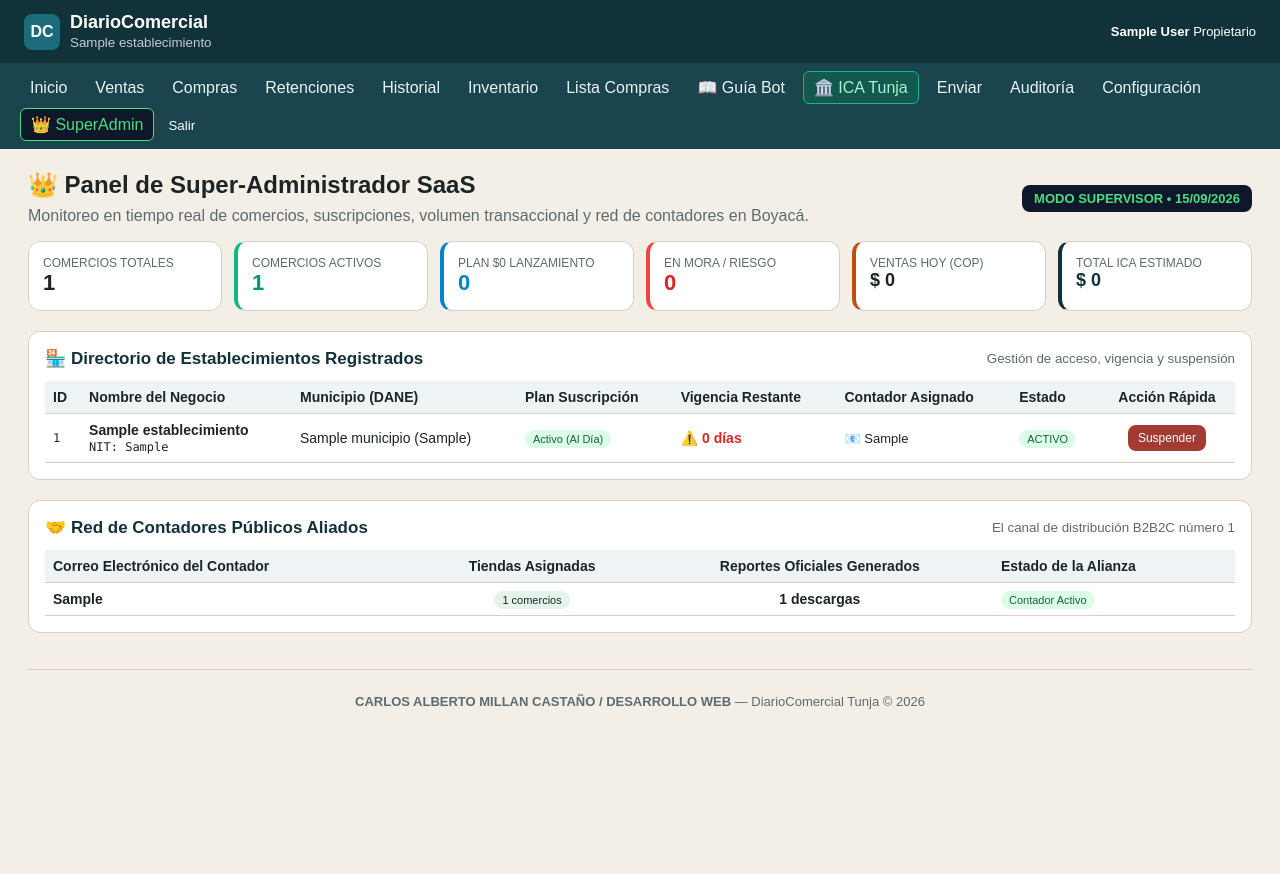
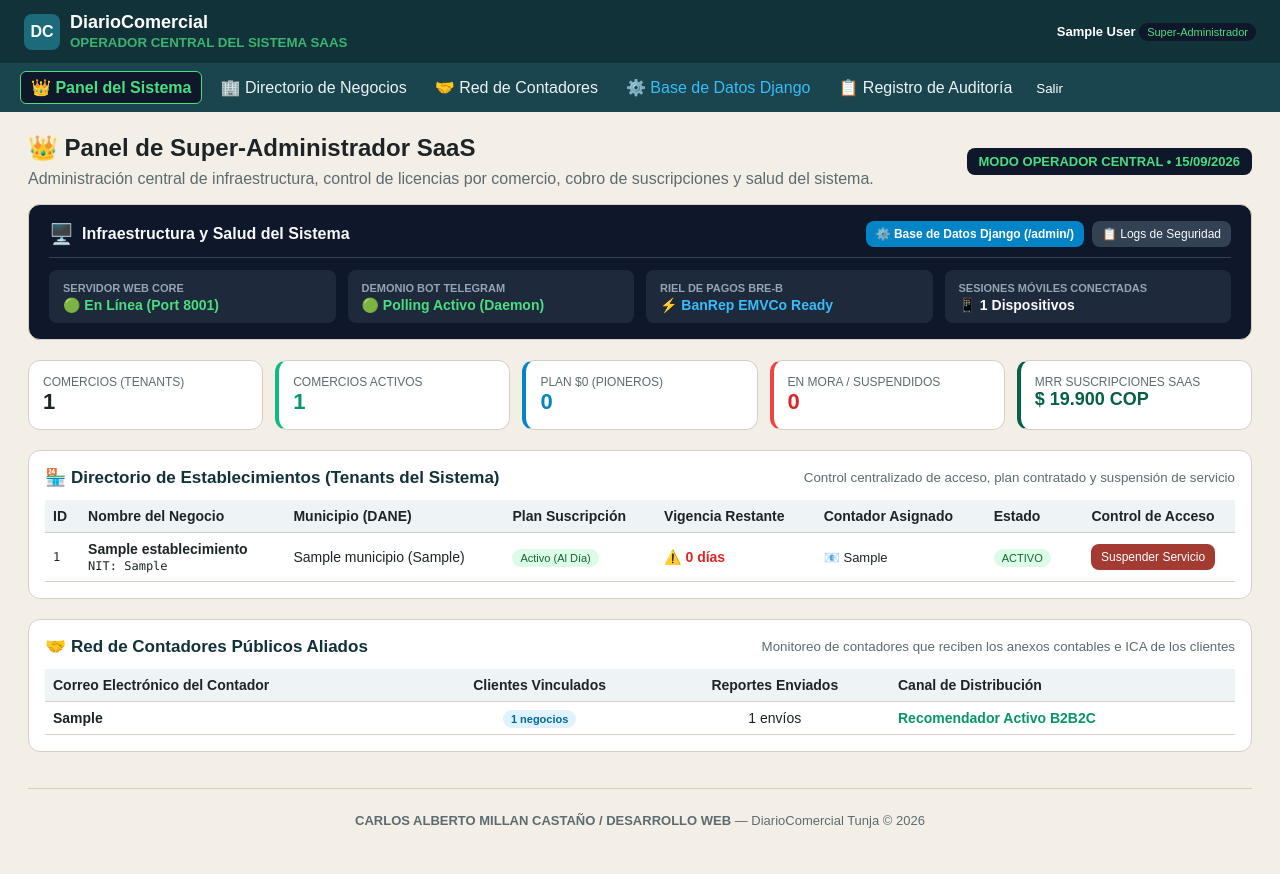
Before and after one commit to AlbertoMillanC/diariocomercial, a Django app: page /superadmin/ in a window 1280 px wide. Before the commit the page ends 709 px from the top, so only its background shows below. Run offline with Django 5.2, Linux system fonts and the light colour scheme; a user stored in the database is signed in; tables that the repository leaves empty hold one stand-in row (values such as "Sample post").

Commit message:
refactor(superadmin): segregar completamente la vista y barra de navegación del SuperAdmin para administración pura del sistema SaaS

```diff
--- a/registro/views.py
+++ b/registro/views.py
@@ -11,6 +11,7 @@ from django.core.mail import send_mail
 from django.db.models import Q, Count, Sum
 from django.http import Http404, JsonResponse, HttpResponse
 from django.shortcuts import get_object_or_404, redirect, render
+from django.urls import reverse_lazy
 from django.utils import timezone
 from django.utils.dateparse import parse_date
 
@@ -57,6 +58,11 @@ from .inventario_service import (
 class LoginDiario(LoginView):
     authentication_form = LoginForm
     redirect_authenticated_user = True
+
+    def get_success_url(self):
+        if self.request.user.is_superuser:
+            return reverse_lazy("superadmin_dashboard")
+        return reverse_lazy("inicio")
 
     def form_invalid(self, form):
         username = (self.request.POST.get("username") or "").strip()
@@ -220,6 +226,8 @@ def inicio(request):
         return render(request, "landing.html", {
             "version": "2.0",
         })
+    if request.user.is_superuser:
+        return redirect("superadmin_dashboard")
     perfil = _perfil(request.user)
     desde, hasta, rango_malo = _parse_rango(request.GET)
     ingresos = egresos = retenciones = ica = neto = Decimal("0")
@@ -1201,8 +1209,10 @@ def superadmin_dashboard(request):
     comercios_plan_cero = Establecimiento.objects.filter(plan_suscripcion="lanzamiento_cero").count()
     comercios_mora = Establecimiento.objects.filter(plan_suscripcion="mora").count()
 
-    volumen_hoy = Venta.objects.filter(fecha=hoy, estado="vigente").aggregate(Sum("valor"))["valor__sum"] or Decimal("0")
-    total_ica_estimado = Venta.objects.filter(estado="vigente").aggregate(Sum("ica_estimado"))["ica_estimado__sum"] or Decimal("0")
+    comercios_de_pago = Establecimiento.objects.filter(plan_suscripcion="activo").count()
+    mrr_saas = Decimal(comercios_de_pago) * Decimal("19900")
+    canales_activos = VinculoCanal.objects.filter(activo=True).count()
+    usuarios_totales = User.objects.count()
 
     comercios_qs = Establecimiento.objects.select_related("municipio").all().order_by("-id")
     lista_comercios = []
@@ -1232,8 +1242,9 @@ def superadmin_dashboard(request):
             "comercios_activos": comercios_activos,
             "comercios_plan_cero": comercios_plan_cero,
             "comercios_mora": comercios_mora,
-            "volumen_hoy": volumen_hoy,
-            "total_ica_estimado": total_ica_estimado,
+            "mrr_saas": mrr_saas,
+            "canales_activos": canales_activos,
+            "usuarios_totales": usuarios_totales,
             "comercios": lista_comercios,
             "contadores": contadores,
             "hoy": hoy,
--- a/templates/base.html
+++ b/templates/base.html
@@ -14,15 +14,28 @@
       <div class="logo">DC</div>
       <div>
         <h1>DiarioComercial</h1>
-        <small>{% if user.perfil %}{{ user.perfil.establecimiento.nombre }}{% endif %}</small>
+        <small>{% if user.is_superuser %}<span style="color:#4ade80; font-weight:bold;">OPERADOR CENTRAL DEL SISTEMA SAAS</span>{% elif user.perfil %}{{ user.perfil.establecimiento.nombre }}{% endif %}</small>
       </div>
     </div>
     <div class="userbox">
       <b>{{ user.get_full_name|default:user.username }}</b>
-      {% if user.perfil %}{{ user.perfil.get_rol_display }}{% endif %}
+      {% if user.is_superuser %}
+        <span class="tag" style="background:#0f172a; color:#4ade80; font-size:11px;">Super-Administrador</span>
+      {% elif user.perfil %}
+        {{ user.perfil.get_rol_display }}
+      {% endif %}
     </div>
   </header>
   <nav class="nav">
+    {% if user.is_superuser %}
+      <!-- NAVEGACIÓN EXCLUSIVA PARA EL ADMINISTRADOR DEL SISTEMA SAAS -->
+      <a href="{% url 'superadmin_dashboard' %}" class="{% if request.resolver_match.url_name == 'superadmin_dashboard' %}activo{% endif %}" style="background:#0f172a; border:1px solid #4ade80; color:#4ade80; font-weight:bold;">👑 Panel del Sistema</a>
+      <a href="{% url 'superadmin_dashboard' %}#directorio">🏢 Directorio de Negocios</a>
+      <a href="{% url 'superadmin_dashboard' %}#contadores">🤝 Red de Contadores</a>
+      <a href="/admin/" target="_blank" style="color:#38bdf8;">⚙️ Base de Datos Django</a>
+      <a href="{% url 'auditoria' %}" class="{% if request.resolver_match.url_name == 'auditoria' %}activo{% endif %}">📋 Registro de Auditoría</a>
+    {% else %}
+      <!-- NAVEGACIÓN EXCLUSIVA DEL COMERCIO (TIENDA / CARNICERÍA / MINIMARKET) -->
       <a href="{% url 'inicio' %}" class="{% if request.resolver_match.url_name == 'inicio' %}activo{% endif %}">Inicio</a>
       <a href="{% url 'venta_nueva' %}" class="{% if request.resolver_match.url_name == 'venta_nueva' %}activo{% endif %}">Ventas</a>
       <a href="{% url 'compra_nueva' %}" class="{% if request.resolver_match.url_name == 'compra_nueva' %}activo{% endif %}">Compras</a>
@@ -37,8 +50,6 @@
       <a href="{% url 'auditoria' %}" class="{% if request.resolver_match.url_name == 'auditoria' %}activo{% endif %}">Auditoría</a>
       <a href="{% url 'configuracion' %}" class="{% if request.resolver_match.url_name == 'configuracion' %}activo{% endif %}">Configuración</a>
       {% endif %}
-    {% if user.is_superuser %}
-    <a href="{% url 'superadmin_dashboard' %}" class="{% if request.resolver_match.url_name == 'superadmin_dashboard' %}activo{% endif %}" style="background:#0f172a; border:1px solid #4ade80; color:#4ade80;">👑 SuperAdmin</a>
     {% endif %}
     <form class="logout" method="post" action="{% url 'logout' %}">
       {% csrf_token %}
--- a/templates/superadmin/dashboard.html
+++ b/templates/superadmin/dashboard.html
@@ -1,22 +1,58 @@
 {% extends "base.html" %}
-{% block title %}Super-Administrador SaaS — DiarioComercial{% endblock %}
+{% block title %}Panel de Control del Sistema — Super-Administrador SaaS{% endblock %}
 {% block content %}
 <div style="display:flex; justify-content:space-between; align-items:center; flex-wrap:wrap; gap:12px; margin-bottom:16px;">
   <div>
     <h2>👑 Panel de Super-Administrador SaaS</h2>
-    <p class="lead" style="margin:0;">Monitoreo en tiempo real de comercios, suscripciones, volumen transaccional y red de contadores en Boyacá.</p>
+    <p class="lead" style="margin:0;">Administración central de infraestructura, control de licencias por comercio, cobro de suscripciones y salud del sistema.</p>
   </div>
   <div>
     <span class="tag" style="background:#0f172a; color:#4ade80; font-weight:bold; font-size:13px; padding:6px 12px; border-radius:8px;">
-      MODO SUPERVISOR • {{ hoy|date:"d/m/Y" }}
+      MODO OPERADOR CENTRAL • {{ hoy|date:"d/m/Y" }}
     </span>
   </div>
 </div>
 
-<!-- FILA SUPERIOR: METRICAS SAAS EN VIVO -->
-<div class="cards cards-5" style="grid-template-columns: repeat(6, 1fr); margin-bottom:20px;">
+<!-- ESTADO OPERACIONAL DE SERVICIOS DEL SISTEMA -->
+<div class="panel" style="margin-bottom:20px; padding:16px 20px; background:#0f172a; color:#fff; border-radius:12px;">
+  <div style="display:flex; justify-content:space-between; align-items:center; flex-wrap:wrap; gap:12px; border-bottom:1px solid #334155; padding-bottom:10px; margin-bottom:12px;">
+    <div style="display:flex; align-items:center; gap:8px;">
+      <span style="font-size:20px;">🖥️</span>
+      <h3 style="margin:0; font-size:16px; color:#f8fafc;">Infraestructura y Salud del Sistema</h3>
+    </div>
+    <div style="display:flex; gap:8px;">
+      <a href="/admin/" target="_blank" class="btn btn-sm" style="background:#0284c7; color:#fff; font-weight:bold;">
+        ⚙️ Base de Datos Django (/admin/)
+      </a>
+      <a href="{% url 'auditoria' %}" class="btn btn-sm" style="background:#334155; color:#f8fafc;">
+        📋 Logs de Seguridad
+      </a>
+    </div>
+  </div>
+  <div style="display:grid; grid-template-columns:repeat(auto-fit, minmax(200px, 1fr)); gap:12px; font-size:13px;">
+    <div style="background:#1e293b; padding:10px 14px; border-radius:8px;">
+      <span style="color:#94a3b8; font-size:11px; text-transform:uppercase; font-weight:bold;">Servidor Web Core</span>
+      <div style="color:#4ade80; font-weight:bold; font-size:14px; margin-top:2px;">🟢 En Línea (Port 8001)</div>
+    </div>
+    <div style="background:#1e293b; padding:10px 14px; border-radius:8px;">
+      <span style="color:#94a3b8; font-size:11px; text-transform:uppercase; font-weight:bold;">Demonio Bot Telegram</span>
+      <div style="color:#4ade80; font-weight:bold; font-size:14px; margin-top:2px;">🟢 Polling Activo (Daemon)</div>
+    </div>
+    <div style="background:#1e293b; padding:10px 14px; border-radius:8px;">
+      <span style="color:#94a3b8; font-size:11px; text-transform:uppercase; font-weight:bold;">Riel de Pagos Bre-B</span>
+      <div style="color:#38bdf8; font-weight:bold; font-size:14px; margin-top:2px;">⚡ BanRep EMVCo Ready</div>
+    </div>
+    <div style="background:#1e293b; padding:10px 14px; border-radius:8px;">
+      <span style="color:#94a3b8; font-size:11px; text-transform:uppercase; font-weight:bold;">Sesiones Móviles Conectadas</span>
+      <div style="color:#f8fafc; font-weight:bold; font-size:14px; margin-top:2px;">📱 {{ canales_activos }} Dispositivos</div>
+    </div>
+  </div>
+</div>
+
+<!-- FILA SUPERIOR: METRICAS SAAS DEL SISTEMA (NO VENTAS DE TIENDAS) -->
+<div class="cards cards-5" style="grid-template-columns: repeat(5, 1fr); margin-bottom:20px;">
   <div class="card">
-    <span>Comercios Totales</span>
+    <span>Comercios (Tenants)</span>
     <strong>{{ total_comercios }}</strong>
   </div>
   <div class="card" style="border-left:4px solid #10b981;">
@@ -24,28 +60,24 @@
     <strong style="color:#059669;">{{ comercios_activos }}</strong>
   </div>
   <div class="card" style="border-left:4px solid #0284c7;">
-    <span>Plan $0 Lanzamiento</span>
+    <span>Plan $0 (Pioneros)</span>
     <strong style="color:#0284c7;">{{ comercios_plan_cero }}</strong>
   </div>
   <div class="card" style="border-left:4px solid #ef4444;">
-    <span>En Mora / Riesgo</span>
+    <span>En Mora / Suspendidos</span>
     <strong style="color:#dc2626;">{{ comercios_mora }}</strong>
   </div>
-  <div class="card" style="border-left:4px solid var(--orange);">
-    <span>Ventas Hoy (COP)</span>
-    <strong style="font-size:18px;">$ {{ volumen_hoy|floatformat:0 }}</strong>
-  </div>
-  <div class="card" style="border-left:4px solid var(--navy);">
-    <span>Total ICA Estimado</span>
-    <strong style="font-size:18px; color:var(--navy);">$ {{ total_ica_estimado|floatformat:0 }}</strong>
+  <div class="card" style="border-left:4px solid #065f46;">
+    <span>MRR Suscripciones SaaS</span>
+    <strong style="font-size:18px; color:#065f46;">$ {{ mrr_saas|floatformat:0 }} COP</strong>
   </div>
 </div>
 
 <!-- TABLA DE COMERCIOS MULTI-TENANT -->
-<div class="panel" style="margin-bottom:20px;">
+<div class="panel" id="directorio" style="margin-bottom:20px;">
   <div style="display:flex; justify-content:space-between; align-items:center; margin-bottom:12px;">
-    <h3 style="margin:0; font-size:17px; color:var(--navy);">🏪 Directorio de Establecimientos Registrados</h3>
-    <small style="color:var(--muted);">Gestión de acceso, vigencia y suspensión</small>
+    <h3 style="margin:0; font-size:17px; color:var(--navy);">🏪 Directorio de Establecimientos (Tenants del Sistema)</h3>
+    <small style="color:var(--muted);">Control centralizado de acceso, plan contratado y suspensión de servicio</small>
   </div>
 
   <div class="tabla-wrap">
@@ -59,7 +91,7 @@
           <th>Vigencia Restante</th>
           <th>Contador Asignado</th>
           <th>Estado</th>
-          <th style="text-align:center;">Acción Rápida</th>
+          <th style="text-align:center;">Control de Acceso</th>
         </tr>
       </thead>
       <tbody>
@@ -93,8 +125,8 @@
             </span>
           </td>
           <td style="text-align:center;">
-            <a href="{% url 'superadmin_toggle_estado' c.obj.pk %}" class="btn {% if c.obj.estado == 'activo' %}btn-danger{% else %}btn-primary{% endif %} btn-sm" onclick="return confirm('¿Cambiar estado de {{ c.obj.nombre }}?');">
-              {% if c.obj.estado == 'activo' %}Suspender{% else %}Reactivar{% endif %}
+            <a href="{% url 'superadmin_toggle_estado' c.obj.pk %}" class="btn {% if c.obj.estado == 'activo' %}btn-danger{% else %}btn-primary{% endif %} btn-sm" onclick="return confirm('¿Cambiar estado de acceso para {{ c.obj.nombre }}?');">
+              {% if c.obj.estado == 'activo' %}Suspender Servicio{% else %}Reactivar Servicio{% endif %}
             </a>
           </td>
         </tr>
@@ -111,10 +143,10 @@
 </div>
 
 <!-- RED DE CONTADORES ALIADOS -->
-<div class="panel">
+<div class="panel" id="contadores">
   <div style="display:flex; justify-content:space-between; align-items:center; margin-bottom:12px;">
     <h3 style="margin:0; font-size:17px; color:var(--navy);">🤝 Red de Contadores Públicos Aliados</h3>
-    <small style="color:var(--muted);">El canal de distribución B2B2C número 1</small>
+    <small style="color:var(--muted);">Monitoreo de contadores que reciben los anexos contables e ICA de los clientes</small>
   </div>
 
   <div class="tabla-wrap">
@@ -122,23 +154,23 @@
       <thead>
         <tr>
           <th>Correo Electrónico del Contador</th>
-          <th style="text-align:center;">Tiendas Asignadas</th>
-          <th style="text-align:center;">Reportes Oficiales Generados</th>
-          <th>Estado de la Alianza</th>
+          <th style="text-align:center;">Clientes Vinculados</th>
+          <th style="text-align:center;">Reportes Enviados</th>
+          <th>Canal de Distribución</th>
         </tr>
       </thead>
       <tbody>
         {% for cont in contadores %}
         <tr>
           <td><strong>{{ cont.correo_reportes }}</strong></td>
-          <td style="text-align:center;"><span class="tag">{{ cont.total_clientes }} comercios</span></td>
-          <td style="text-align:center; font-weight:bold;">{{ cont.total_descargas }} descargas</td>
-          <td><span class="tag" style="background:#dcfce7; color:#166534;">Contador Activo</span></td>
+          <td style="text-align:center;"><span class="tag" style="background:#e0f2fe; color:#0369a1; font-weight:bold;">{{ cont.total_clientes }} negocios</span></td>
+          <td style="text-align:center;">{{ cont.total_descargas }} envíos</td>
+          <td><span style="color:#059669; font-weight:bold;">Recomendador Activo B2B2C</span></td>
         </tr>
         {% empty %}
         <tr>
           <td colspan="4" style="text-align:center; padding:20px; color:#64748b;">
-            Aún no hay contadores enlazados por correo de reportes.
+            No hay contadores asignados por los comercios todavía.
           </td>
         </tr>
         {% endfor %}
```
Lines whose indentation alone changed are shown as unchanged.
